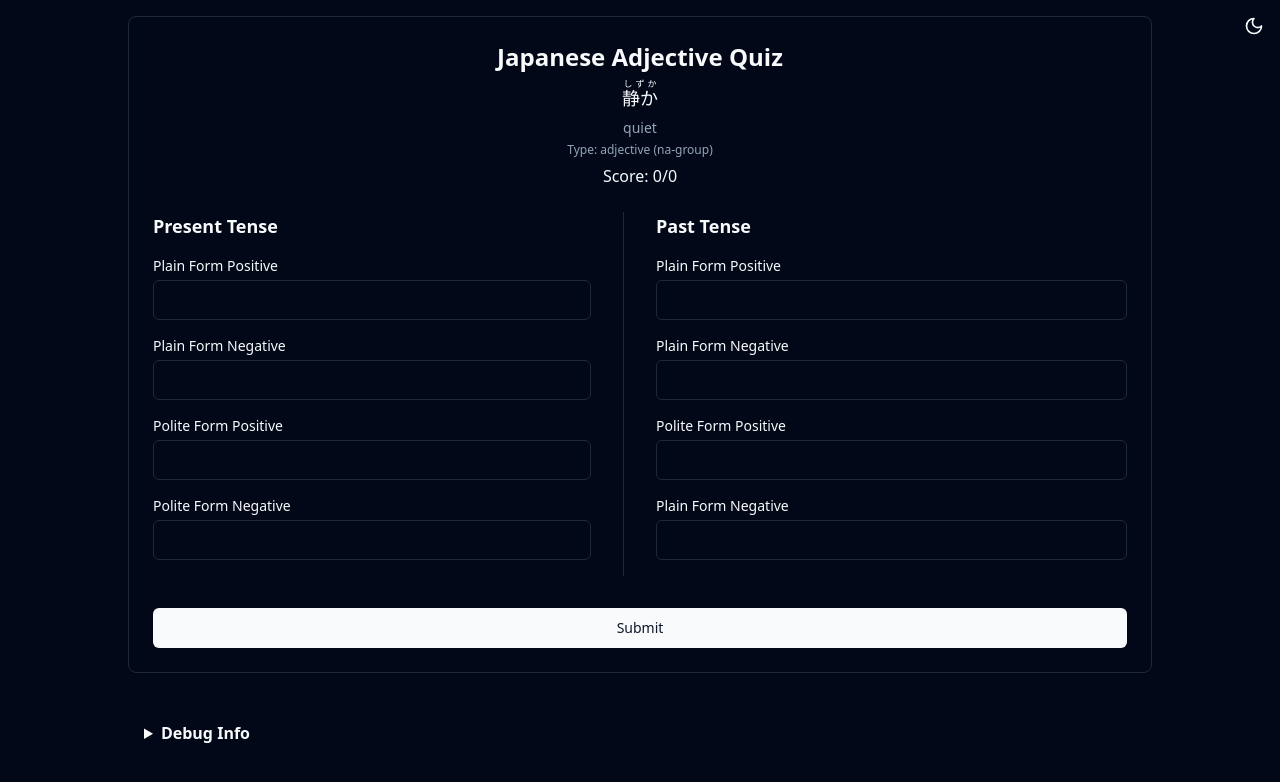
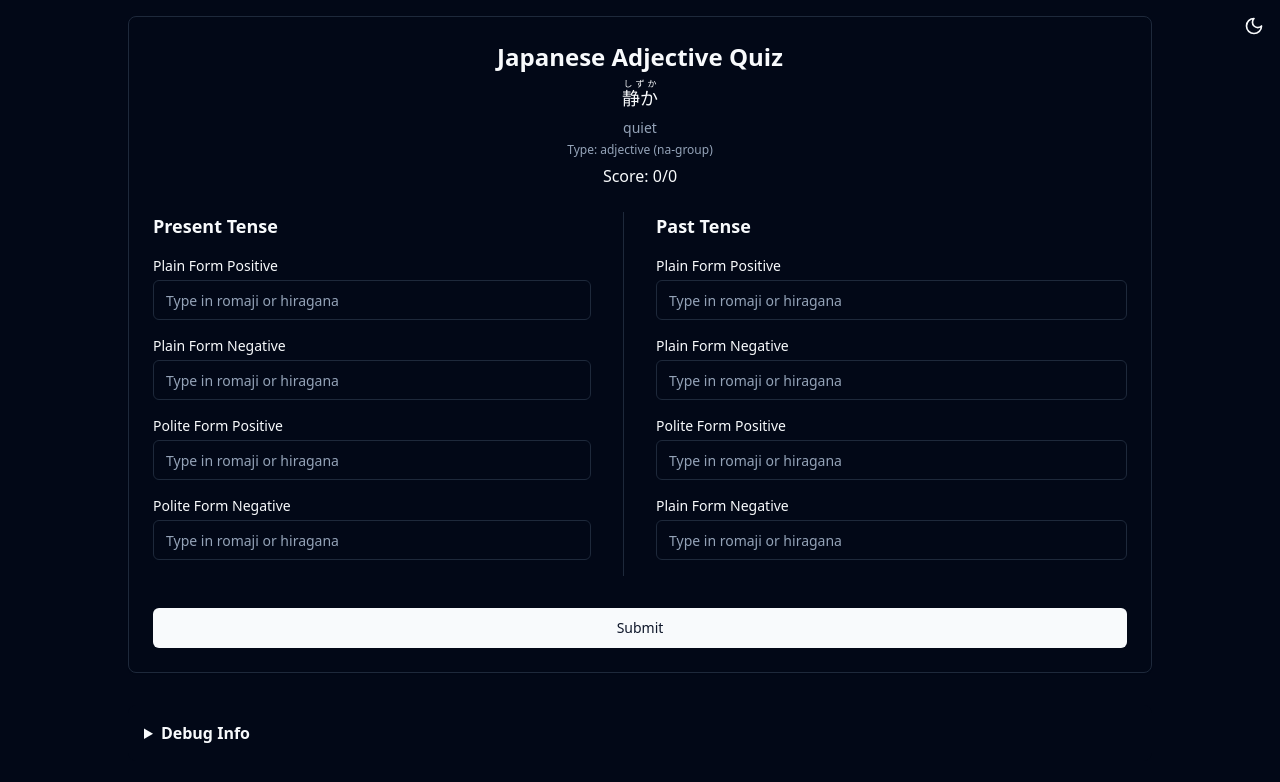
Before and after one commit to nicholas-gingerella/te-form-quiz, a Next.js app: page / in a window 1280 px wide. Shown: the top 782 px of the page. Built offline with nearby package versions, Linux system fonts and the light colour scheme.

Commit message:
add hiragana conversiont to answer input

```diff
--- a/package.json
+++ b/package.json
@@ -19,7 +19,8 @@
       "react": "^18.2.0",
       "react-dom": "^18.2.0",
       "tailwind-merge": "^2.0.0",
-      "tailwindcss-animate": "^1.0.7"
+      "tailwindcss-animate": "^1.0.7",
+      "wanakana": "^5.1.0"
     },
     "devDependencies": {
       "autoprefixer": "^10.4.16",
--- a/src/components/JapaneseQuiz.js
+++ b/src/components/JapaneseQuiz.js
@@ -3,6 +3,7 @@ import { Card, CardHeader, CardContent } from '@/components/ui/card';
 import { Input } from '@/components/ui/input';
 import { Button } from '@/components/ui/button';
 import Papa from 'papaparse';
+import * as wanakana from 'wanakana';
 
 // Helper function to create verb objects
 function createVerb({
@@ -167,9 +168,18 @@ const JapaneseQuiz = () => {
   }, []);
 
   const handleInputChange = (field, value) => {
+    // Convert romaji to hiragana using IMEMode
+    const hiraganaValue = wanakana.toHiragana(value, {
+      IMEMode: true,  // This enables proper handling of 'n' character combinations
+      customKanaMapping: {
+        // Add any custom mappings if needed
+        nn: 'ん',
+        n: 'ん'
+      }
+    });
     setUserAnswers(prev => ({
       ...prev,
-      [field]: value
+      [field]: hiraganaValue
     }));
   };
 
@@ -268,13 +278,24 @@ const JapaneseQuiz = () => {
       <Input
         value={userAnswers[field]}
         onChange={(e) => handleInputChange(field, e.target.value)}
-        className={feedback.isSubmitted ?
-          (userAnswers[field] === feedback.correctAnswers?.[field] ? 'border-green-500 bg-green-500/10' : 'border-red-500 bg-red-500/10')
-          : ''}
+        placeholder="Type in romaji or hiragana"
+        className={`font-japanese ${
+          feedback.isSubmitted
+            ? userAnswers[field] === feedback.correctAnswers?.[field]
+              ? 'border-green-500 bg-green-500/10'
+              : 'border-red-500 bg-red-500/10'
+            : ''
+        }`}
       />
       {feedback.isSubmitted && userAnswers[field] !== feedback.correctAnswers?.[field] && (
         <div className="text-sm text-red-400 mt-1">
           Correct: {feedback.correctAnswers[field]}
+        </div>
+      )}
+      {userAnswers[field] && (
+        <div className="text-xs text-muted-foreground mt-1">
+          {/* Show romaji equivalent for reference */}
+          Romaji: {wanakana.toRomaji(userAnswers[field])}
         </div>
       )}
     </div>
```
